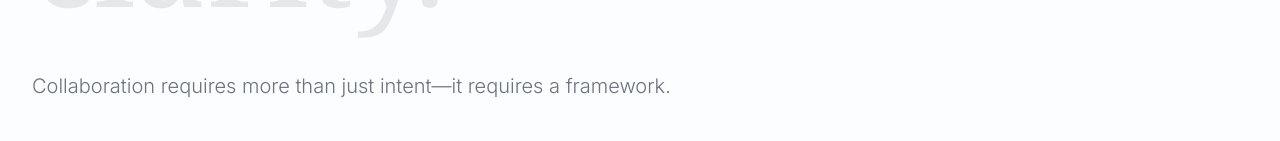
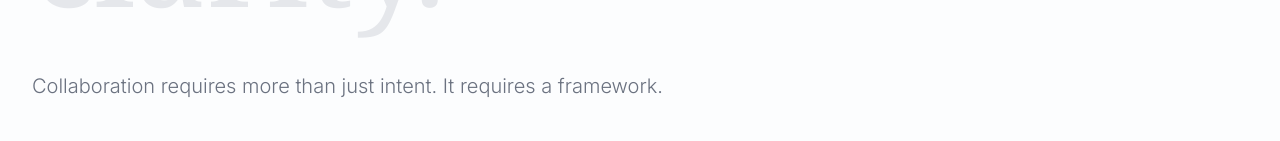
Before and after one commit to iamstarhive/kohkelly.github.io, a React (Vite) app: page / in a window 1280 px wide. Shown: the part 793-934 px from the top of the page. Built offline with nearby package versions, Linux system fonts and the light colour scheme; a web font is replaced by a local one.

Commit message:
Update Hero Section

```diff
--- a/App.tsx
+++ b/App.tsx
@@ -126,7 +126,7 @@ const App: React.FC = () => {
             </h1>
             <div className="space-y-8 text-gray-500 leading-relaxed text-xl font-light mb-8">
               <p>
-                Collaboration requires more than just intent—it requires a framework.
+                Collaboration requires more than just intent. It requires a framework.
               </p>
               <p>
                 Kohlab Consulting blends a background in law with a deep expertise in regional program management to align stakeholders and clarify delivery. We provide the structural stability that allows social missions to scale safely and effectively.
```
